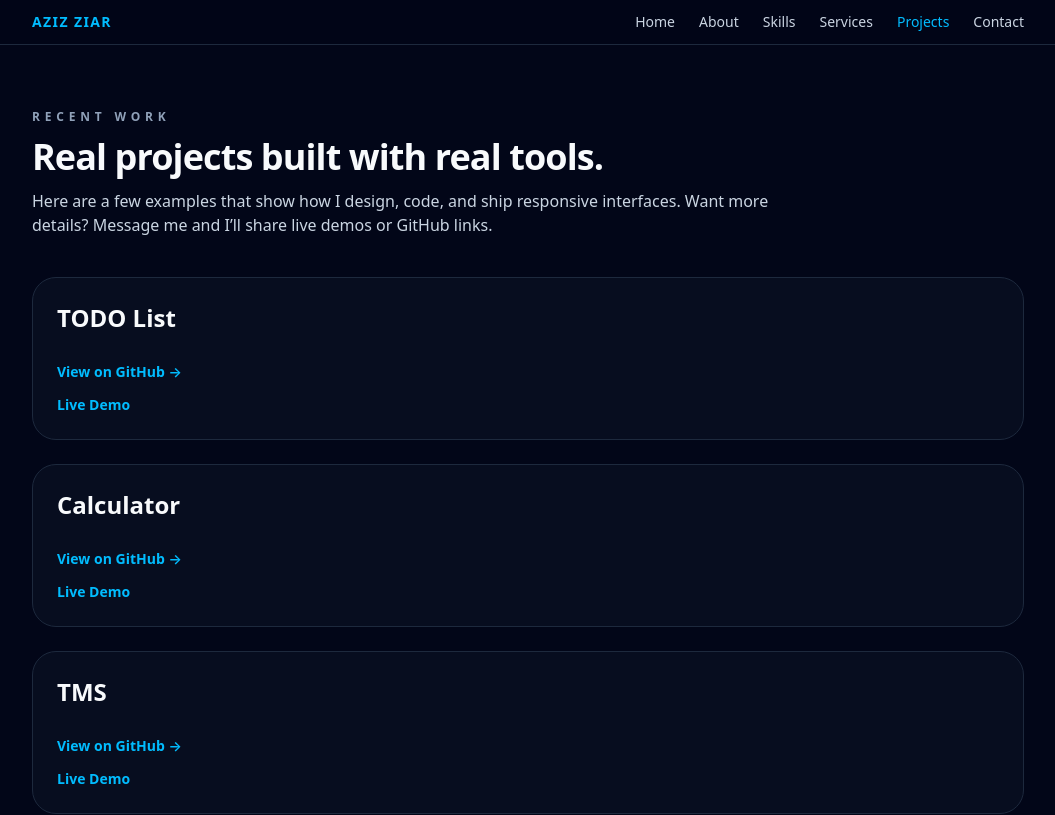
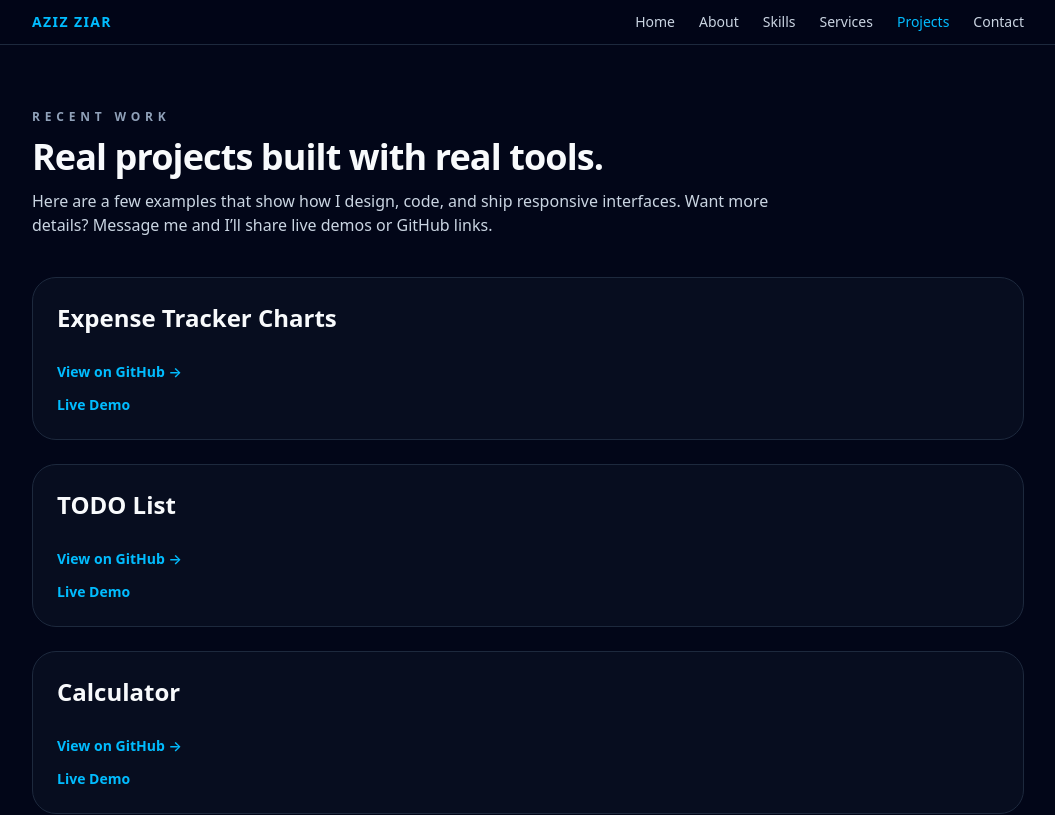
Before and after one commit to AzizRahmanZiar/portfolio-, a React (Vite) app: page /projects in a window 1280 px wide. Shown: the top 815 px of the page, without its empty margins (112-1167 px from the left). Built offline with nearby package versions, Linux system fonts and the light colour scheme.

Commit message:
expense tracker charts app added to the project list

```diff
--- a/src/pages/Projects.jsx
+++ b/src/pages/Projects.jsx
@@ -1,5 +1,10 @@
 function Projects() {
   const projects = [
+    {
+      title: 'Expense Tracker Charts',
+      github: 'https://github.com/AzizRahmanZiar/Expense-Tracker.git',
+      liveDemo: 'https://expense-tracker-gold-three-65.vercel.app',
+    },
     {
       title: 'TODO List',
       github: 'https://github.com/AzizRahmanZiar/TODO-List.git',
```
